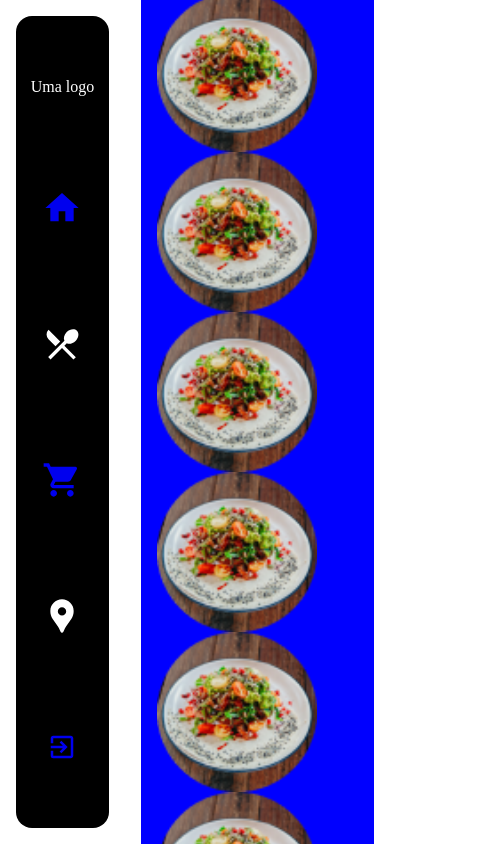
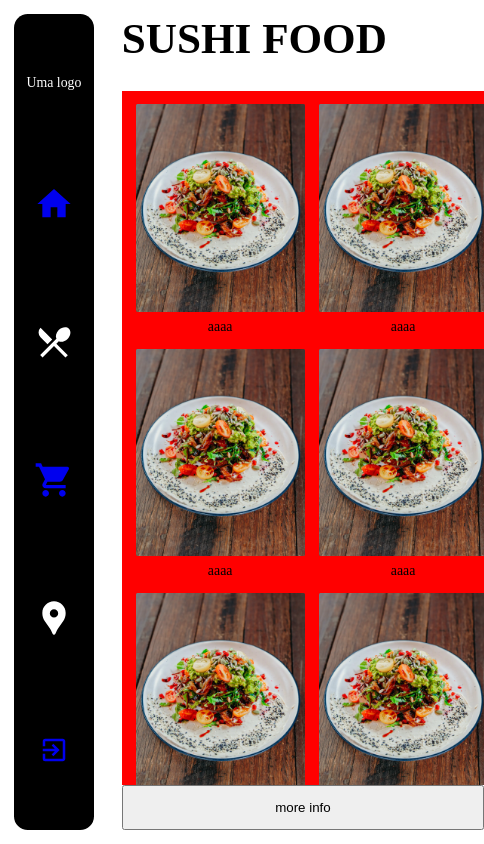
Before and after one commit to NatanaelPJ/ProjectPilot, a React (Create React App) app: page /menu in a window 390 px wide. Shown: the top 844 px of the page, 484 px wide, since content can reach past the window. Built offline with nearby package versions, Linux system fonts and the light colour scheme; no server answers.

Commit message:
Empilhando elementos com grid e usando breakpoints

```diff
--- a/src/pages/Menu/index.tsx
+++ b/src/pages/Menu/index.tsx
@@ -3,7 +3,7 @@ import Aside from "../../components/Aside";
 import { getFoods } from "../../services/server/food";
 import { Product } from "../../services/server/food/types";
 import { Container, Content } from "./styles";
-import img from '../../assets/Ellipse5.png'
+import img from '../../assets/Rectangle9.png'
 export default function Menu(){
 
   const [foods, setFoods] = useState<Product[]>([])
@@ -26,12 +26,56 @@ export default function Menu(){
         <Content>
           <h1>SUSHI FOOD</h1>
           <div className="content-products">
+            <div>
               <img src={img} alt="" />
+              <span>aaaa</span>
+            </div>
+
+            <div>
               <img src={img} alt="" />
+              <span>aaaa</span>
+            </div>
+            <div>
               <img src={img} alt="" />
+              <span>aaaa</span>
+            </div>
+            <div>
               <img src={img} alt="" />
+              <span>aaaa</span>
+            </div>
+            <div>
               <img src={img} alt="" />
+              <span>aaaa</span>
+            </div>
+            <div>
               <img src={img} alt="" />
+              <span>aaaa</span>
+            </div>
+            <div>
+              <img src={img} alt="" />
+              <span>aaaa</span>
+            </div>
+
+            <div>
+              <img src={img} alt="" />
+              <span>aaaa</span>
+            </div>
+            <div>
+              <img src={img} alt="" />
+              <span>aaaa</span>
+            </div>
+            <div>
+              <img src={img} alt="" />
+              <span>aaaa</span>
+            </div>
+            <div>
+              <img src={img} alt="" />
+              <span>aaaa</span>
+            </div>
+            <div>
+              <img src={img} alt="" />
+              <span>aaaa</span>
+            </div>
           </div>
           <button>more info</button>
         </Content>
--- a/src/pages/Menu/styles.ts
+++ b/src/pages/Menu/styles.ts
@@ -22,26 +22,46 @@ export const Content = styled.section`
   }
 
   .content-products{
+    width: 100%;
     margin-top: 2em;
     flex: 1;
-    background: blue;
+    background: red;
     padding: 1em;
     display: grid;
-    grid-template-columns: 1fr 1fr 1f;
-    grid-auto-flow: row;
+    grid-template-columns: repeat(3, 1fr);
+    gap: 1em;
+    overflow-y: auto;
+
+    &::-webkit-scrollbar{
+    display: none;
+  }
 
 
-    img{
-      width: 10em;
-      height: 10em;
+    @media (max-width: 768px) {
+      grid-template-columns: 1fr 1fr;
     }
 
+    div{
+
+      margin: auto;
+      display: flex;
+      flex-direction: column;
+
+      span{
+        margin-top: 0.5em;
+        text-align: center;
+      }
+
+      img{
+        max-height: 15em;
+        height: 100%;
+        object-fit: cover;
+      }
+    }
   }
 
   button{
-    margin-top: 2em;
     margin: 0 auto;
-    max-width: 12em;
     width: 100%;
     padding: 1em;
   }
--- a/src/styles/global.ts
+++ b/src/styles/global.ts
@@ -10,7 +10,14 @@ export const GlobalStyle = createGlobalStyle`
   body{
     height: 100vh;
     overflow: hidden;
+    font-size: 100%;
+
+    @media (max-width: 768px) {
+      font-size: 86.5%;
+    }
   }
+
+
 
   a{
     text-decoration: none;
```
Also changed, not shown: src/assets/Rectangle9.png (added). Lines whose indentation alone changed are shown as unchanged.
